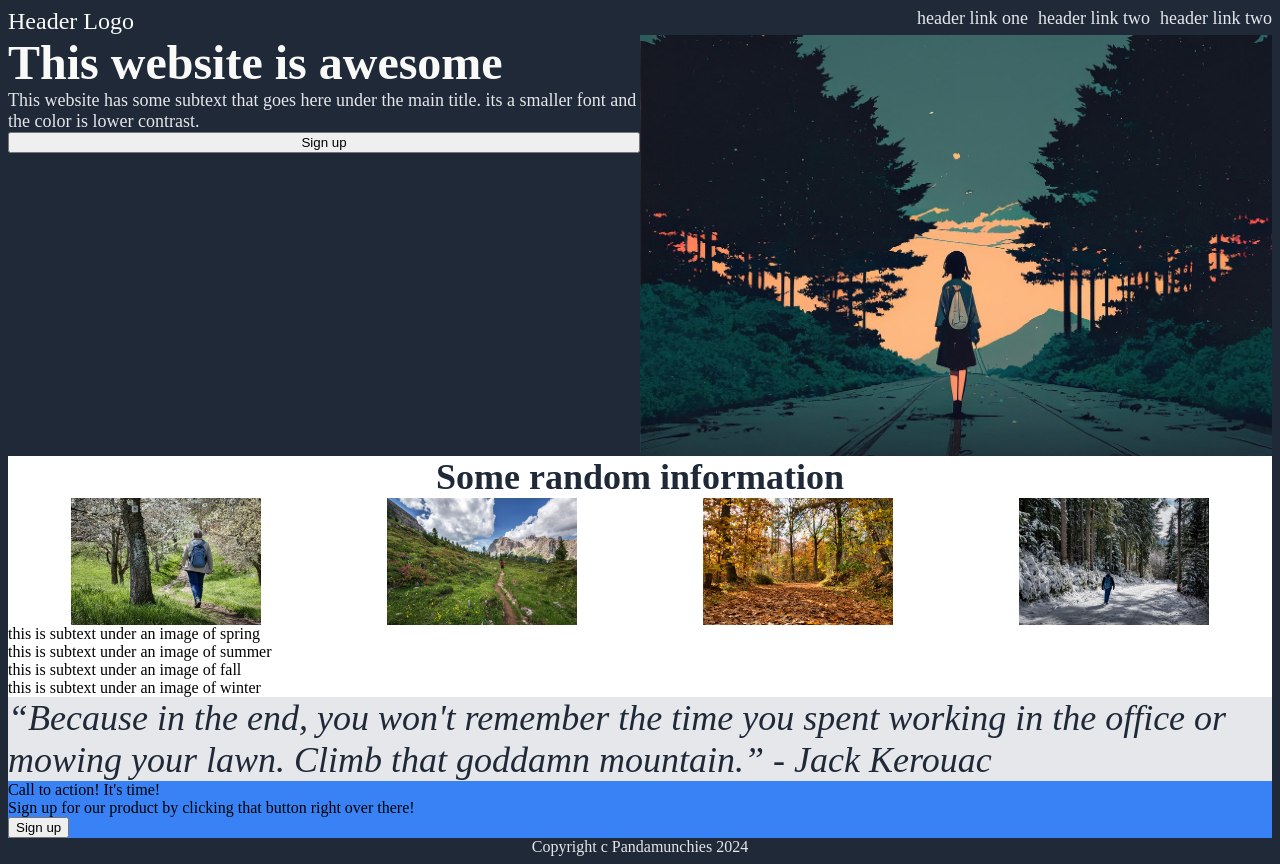
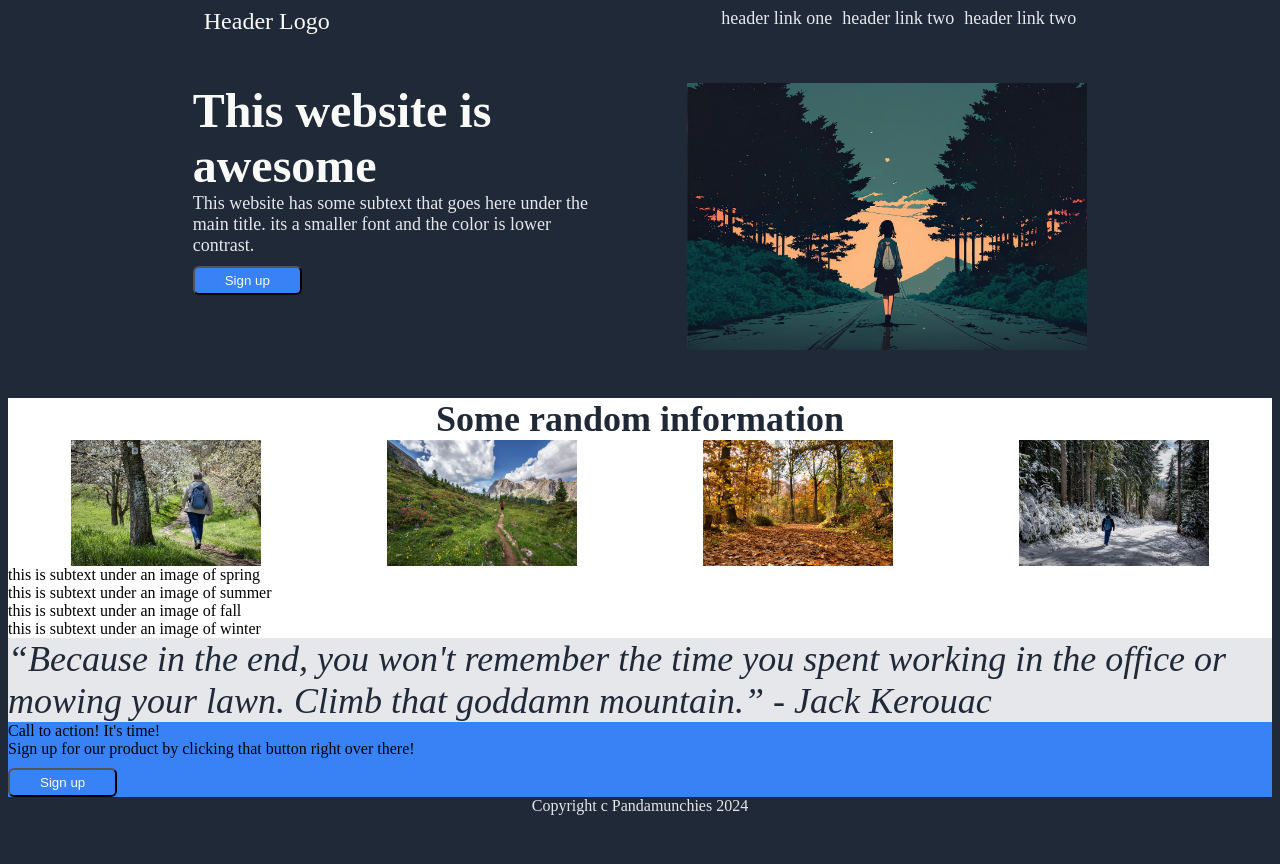
Before and after one commit to Pandamunchies/landing-page, a plain HTML site: page landing-page/index.html in a window 1280 px wide. After the commit the page ends 823 px from the top, so only its background shows below. Drawn offline with Linux system fonts and the light colour scheme.

Commit message:
complete style of header/hero

```diff
--- a/landing-page/style/style.css
+++ b/landing-page/style/style.css
@@ -2,9 +2,20 @@ body{
     background-color: #1F2937;
 }
 
+button{
+    background-color: #3882f6;
+    color:#F9FAF8;
+    padding:5px 30px;
+    margin-top: 10px;
+    text-align: center;
+    border-radius: 6px;
+    width: fit-content;
+
+}
+
 .header{
     display: flex;
-    justify-content:space-between;
+    justify-content:space-around;
 }
 .left-header{
     color: #F9FAF8;
@@ -19,14 +30,16 @@ body{
 }
 .hero{
     display:flex;
-
+    justify-content: space-evenly;
+    margin: 48px -10px;
 }
 .hero img{
     height:auto;
-    width:50%;
+    width: 400px;
 }
 .hero-text{
     display: flex;
+    width: 300px;
     flex-direction: column;
 
 }
@@ -36,6 +49,7 @@ body{
     color:#F9FAF8;
 }
 .hero-subtext{
+    width: 400px;
     font-size: 18px;
     color: #E5E7EB;
 }
@@ -64,7 +78,8 @@ body{
 .quote{
     background-color: #E5E7EB;
     font-size: 36px;
-    font-style:  italic;
+    font-style: italic;
+    font-weight: light;
     color: #1F2937;
 }
 .sign-up-banner{
```
